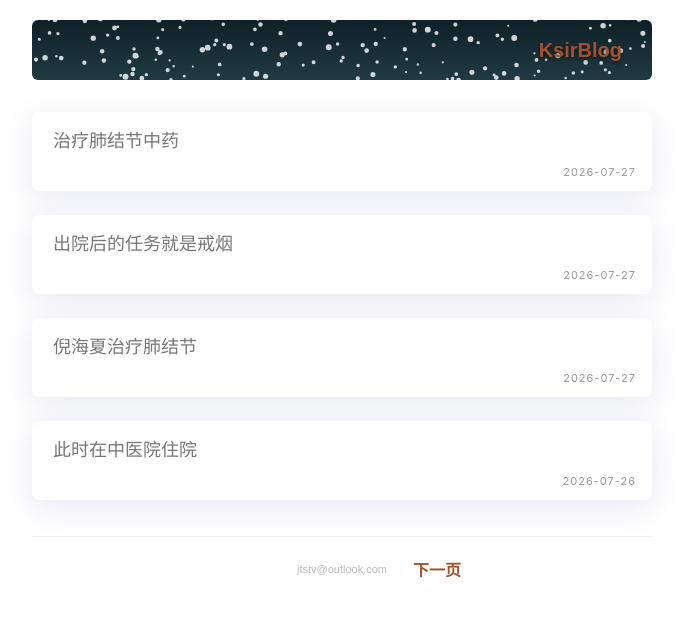
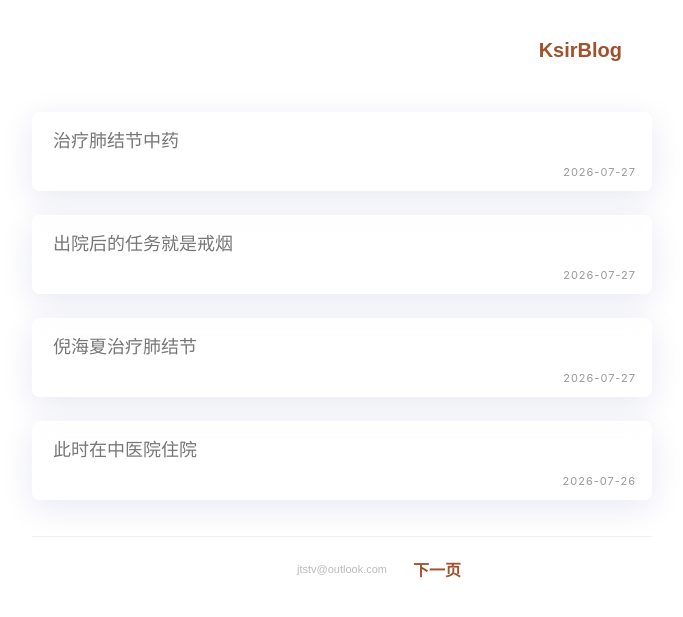
Before and after one commit to JTSTV/Jtstv.github.io, a Jekyll site: the page built from index.html, in a window 1280 px wide. Shown: the top 617 px of the page, without its empty margins (298-981 px from the left). Built offline with Jekyll 4.4.1, drawn with Linux system fonts in a browser that asks for light colours; the list of posts is cut into pages by our own code.

Commit message:
更新 index.html

```diff
--- a/index.html
+++ b/index.html
@@ -14,14 +14,14 @@ layout: null
         a { color: #a0522d; text-decoration: none; transition: opacity 0.2s; }
         a:hover { opacity: 0.7; }
 
-        /* 标题区域 */
+        /* 标题区域：改为浅色背景，去除深色渐变 */
         header {
             position: relative;
             overflow: hidden;
-            background: linear-gradient(to bottom, #0f2027, #203a43);
+            background: #ffffff; /* 改为纯白背景，与页面融合 */
             border-radius: 6px;
             min-height: 60px;
-            margin-bottom: 20px; /* 增加一点底部间距 */
+            margin-bottom: 20px;
             display: flex;
             align-items: center;
             justify-content: flex-end;
@@ -32,53 +32,36 @@ layout: null
             position: relative;
             z-index: 2;
             font: 600 20px/1.4 sans-serif;
-            color: #ffffff;
-            text-shadow: 0 2px 4px rgba(0,0,0,0.5);
+            color: #a0522d; /* 改为与主题一致的棕红色，确保在浅色背景下清晰 */
+            text-shadow: none; /* 去除深色阴影 */
             text-align: right;
-        }
-
-        /* 雪花画布 */
-        #snow-canvas {
-            position: absolute;
-            top: 0; left: 0;
-            width: 100%; height: 100%;
-            pointer-events: none;
-            z-index: 1;
         }
 
         /* 文章列表 */
         .post-list { list-style: none; }
         .post-item {
             padding: 12px 0;
-            position: relative; /* 为日期定位做准备 */
+            position: relative;
         }
 
-        /* 核心修改：磨玻璃 + 阴影 + 正楷字体 */
+        /* 磨玻璃 + 阴影 + 正楷字体 */
         .post-title {
-            /* 字体设置：优先使用系统楷体 */
             font-family: "STKaiti", "KaiTi", "楷体", "AR PL UKai CN", serif;
-            font-size: 18px; /* 稍微调大一点点以配合楷体视觉 */
+            font-size: 18px;
             line-height: 1.5;
-
-            /* 布局调整：给底部留出日期的空间 */
-            padding: 15px 20px 35px 20px; /* 上右下左，底部留大一点 */
+            padding: 15px 20px 35px 20px;
             position: relative;
-
-            /* 雾蒙蒙的磨砂玻璃效果 */
-            background: rgba(255, 255, 255, 0.4); /* 背景更透一点 */
-            backdrop-filter: blur(12px); /* 模糊程度加深 */
+            background: rgba(255, 255, 255, 0.4);
+            backdrop-filter: blur(12px);
             -webkit-backdrop-filter: blur(12px);
-
-            /* 柔和的阴影 */
             border: 1px solid rgba(255, 255, 255, 0.6);
             box-shadow: 0 8px 32px 0 rgba(31, 38, 135, 0.1);
-
             border-radius: 8px;
-            color: #666; /* 整体文字颜色变淡 */
+            color: #666;
         }
 
         .post-title a {
-            color: #777; /* 链接颜色变淡，呈现灰色 */
+            color: #777;
             text-decoration: none;
             cursor: pointer;
             display: block;
@@ -86,14 +69,13 @@ layout: null
 
         .post-title a:hover { color: #a0522d; opacity: 1; }
 
-        /* 核心修改：日期紧贴底部 */
+        /* 日期紧贴底部 */
         .post-date {
             position: absolute;
-            bottom: 10px; /* 距离底部 10px */
-            right: 15px;  /* 距离右侧 15px */
-
-            font-family: -apple-system, sans-serif; /* 日期保持无衬线字体，显得精致 */
-            font-size: 11px; /* 字号变小 */
+            bottom: 10px;
+            right: 15px;
+            font-family: -apple-system, sans-serif;
+            font-size: 11px;
             color: #999;
             white-space: nowrap;
             letter-spacing: 1px;
@@ -128,7 +110,7 @@ layout: null
 <body>
 <div class="container">
     <header>
-        <canvas id="snow-canvas"></canvas>
+        <!-- 已移除雪花画布 <canvas id="snow-canvas"></canvas> -->
         <h1 class="site-title"><a href="/">{{ site.title }}</a></h1>
     </header>
 
@@ -136,7 +118,6 @@ layout: null
         <ul class="post-list">
             {% for post in paginator.posts %}
             <li class="post-item">
-                <!-- 注意：这里去掉了 h2 标签，直接用 div 或 li 控制样式会更灵活，这里保持结构但应用样式 -->
                 <div class="post-title">
                     {% if post.pw %}
                         <a class="encrypted-link" data-url="{{ post.url | relative_url }}">
@@ -176,54 +157,7 @@ layout: null
         });
     });
 
-    // 极简暴雪脚本
-    const canvas = document.getElementById('snow-canvas');
-    const ctx = canvas.getContext('2d');
-    let w, h, flakes = [];
-
-    function resize() {
-        w = canvas.width = canvas.offsetWidth;
-        h = canvas.height = canvas.offsetHeight;
-    }
-
-    function init() {
-        resize();
-        flakes = [];
-        const count = Math.floor(w / 4);
-        for(let i = 0; i < count; i++) {
-            flakes.push({
-                x: Math.random() * w,
-                y: Math.random() * h,
-                r: Math.random() * 2 + 1,
-                dx: Math.random() * 2 - 1,
-                dy: Math.random() * 3 + 2
-            });
-        }
-    }
-
-    function draw() {
-        ctx.clearRect(0, 0, w, h);
-        ctx.fillStyle = 'rgba(255,255,255,0.8)';
-        ctx.beginPath();
-        for(let f of flakes) {
-            ctx.moveTo(f.x, f.y);
-            ctx.arc(f.x, f.y, f.r, 0, Math.PI * 2);
-        }
-        ctx.fill();
-
-        for(let f of flakes) {
-            f.x += f.dx;
-            f.y += f.dy;
-            if(f.y > h) { f.y = -5; f.x = Math.random() * w; }
-            if(f.x > w) f.x = 0;
-            if(f.x < 0) f.x = w;
-        }
-        requestAnimationFrame(draw);
-    }
-
-    window.addEventListener('resize', init);
-    init();
-    draw();
+    // 已移除极简暴雪脚本
 </script>
 </body>
 </html>
```
